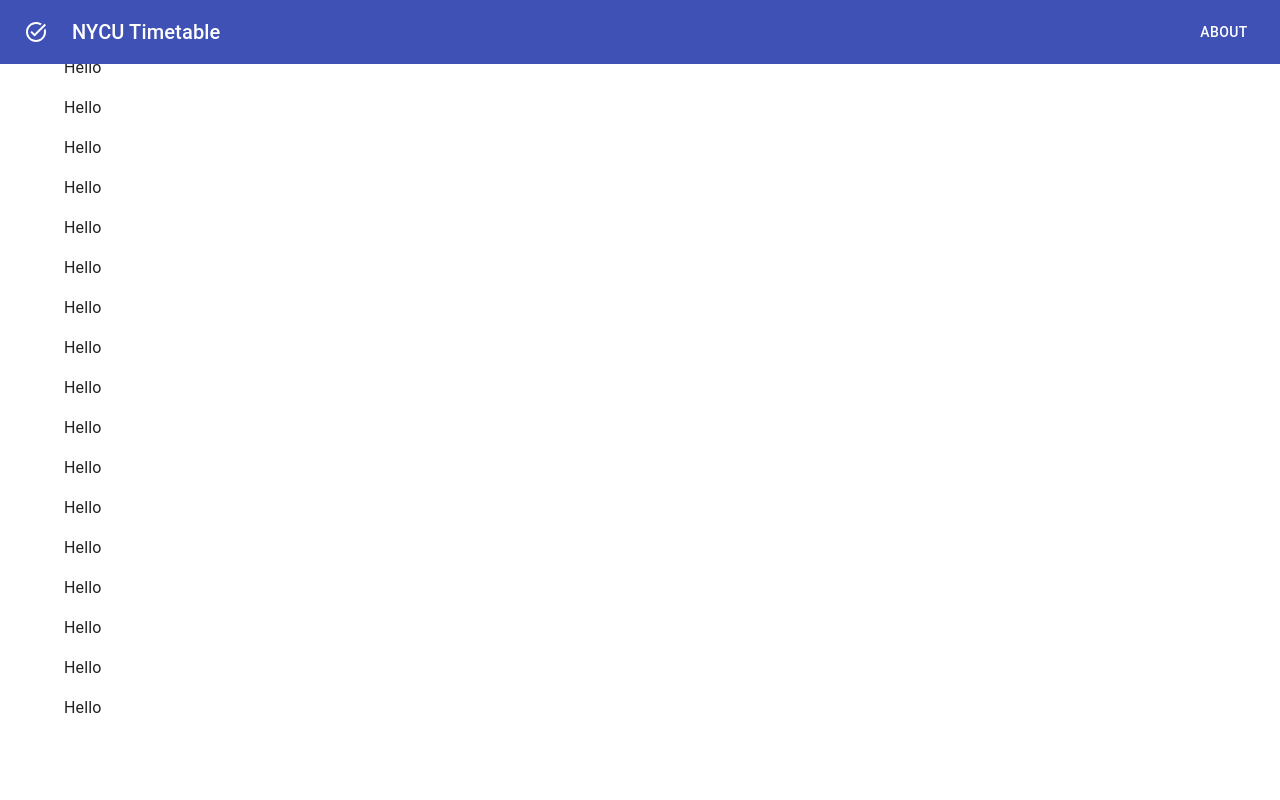
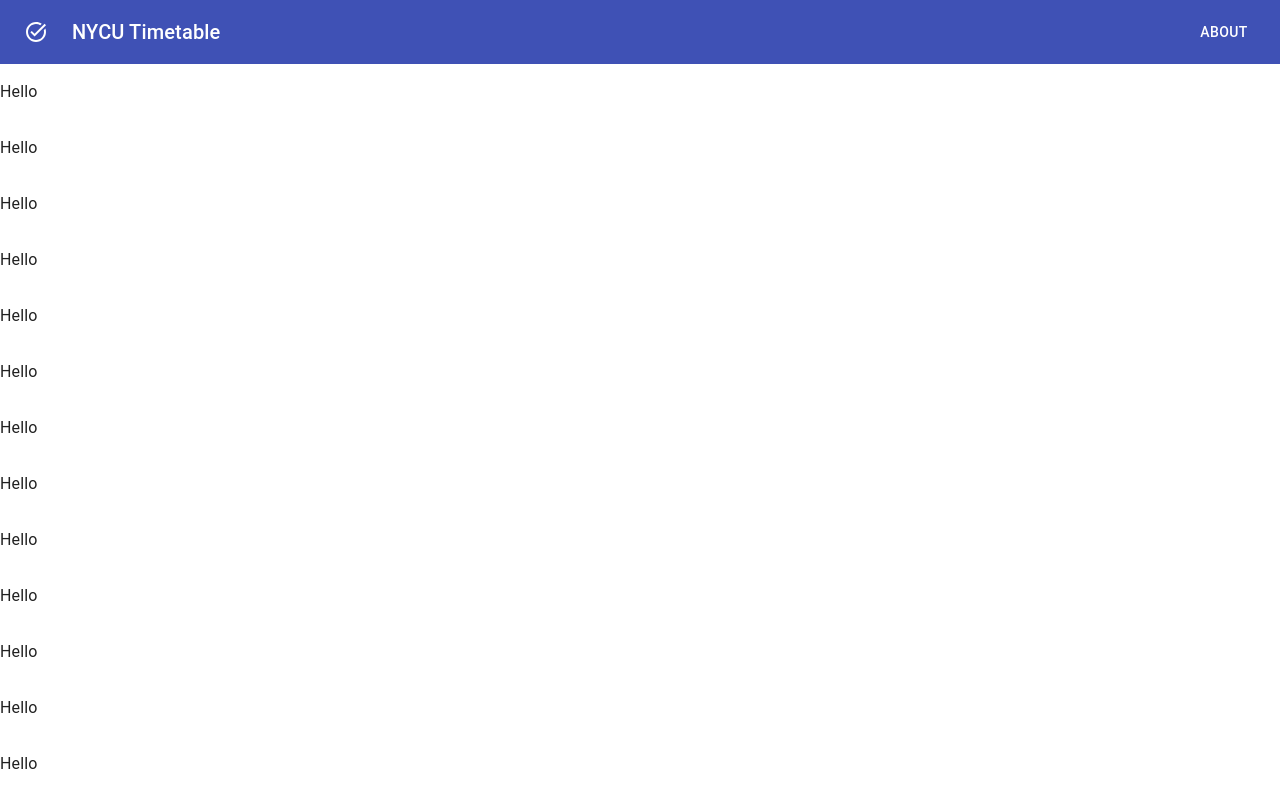
Before and after one commit to enquestor/NYCUNextTimetable, a Next.js app: page / in a window 1280 px wide. Shown: the top 800 px of the page. Built offline with nearby package versions, Linux system fonts and the light colour scheme.

Commit message:
Adjust layout

```diff
--- a/components/Layout.tsx
+++ b/components/Layout.tsx
@@ -2,32 +2,80 @@ import {
   AppBar,
   Box,
   Button,
-  Container,
   CssBaseline,
+  FormControl,
+  MenuItem,
+  Select,
+  ThemeProvider,
   Toolbar,
   Typography,
+  useMediaQuery,
 } from "@mui/material";
 import TaskAltIcon from "@mui/icons-material/TaskAlt";
+import { createTheme, Theme } from "@mui/material/styles";
+import { useMemo, useState } from "react";
+import Cookies from "js-cookie";
+
+declare module "@mui/material/styles" {
+  interface PaletteOptions {
+    mode?: "light" | "dark";
+  }
+  interface ThemeOptions {
+    palette?: PaletteOptions;
+    props?: any;
+  }
+}
 
 export default ({ children }: any) => {
+  const [theme, setTheme] = useState<"light" | "dark">(preferredTheme());
+  const themeOptions = useMemo<Theme>(
+    () => createTheme(getThemeOptions(theme)),
+    [theme]
+  );
+
   return (
-    <Box sx={{ display: "flex" }}>
+    <ThemeProvider theme={themeOptions}>
+      <Box sx={{ display: "flex", flexDirection: "column" }}>
         <CssBaseline />
-      <AppBar position="fixed" elevation={0}>
+        <AppBar position="sticky" elevation={0}>
           <Toolbar>
             <TaskAltIcon />
             <Typography
               variant="h6"
               component="div"
               noWrap
-            sx={{ flexGrow: 1, pl: 3 }}
+              sx={{ pl: 3, flexGrow: 1 }}
             >
               NYCU Timetable
             </Typography>
             <Button color="inherit">About</Button>
           </Toolbar>
         </AppBar>
-      <Container>{children}</Container>
+        {children}
       </Box>
+    </ThemeProvider>
   );
 };
+
+export const getThemeOptions = (mode: "light" | "dark") => ({
+  palette: {
+    mode: mode,
+    primary: {
+      main: "#3f51b5",
+    },
+    secondary: {
+      main: "#f50057",
+    },
+  },
+  shape: {
+    borderRadius: 12,
+  },
+  spacing: 8,
+});
+
+const preferredTheme = (): "light" | "dark" => {
+  if (Cookies.get("paletteMode") !== undefined) {
+    return Cookies.get("paletteMode") as "light" | "dark";
+  }
+  return useMediaQuery("(prefers-color-scheme: dark)") ? "dark" : "light";
+};
--- a/package.json
+++ b/package.json
@@ -13,6 +13,7 @@
     "@mui/icons-material": "^5.1.1",
     "@mui/material": "^5.1.1",
     "axios": "^0.24.0",
+    "js-cookie": "^3.0.1",
     "next": "12.0.4",
     "react": "17.0.2",
     "react-dom": "17.0.2",
@@ -20,6 +21,7 @@
     "sass": "^1.43.4"
   },
   "devDependencies": {
+    "@types/js-cookie": "^3.0.1",
     "@types/node": "16.11.7",
     "@types/react": "17.0.35",
     "eslint": "7.32.0",
--- a/pages/_app.tsx
+++ b/pages/_app.tsx
@@ -1,42 +1,11 @@
 import type { AppProps } from "next/app";
 import Layout from "../components/Layout";
-import { AppBar, PaletteOptions, ThemeProvider } from "@mui/material";
-
-import { createTheme } from "@mui/material/styles";
-
-declare module "@mui/material/styles" {
-  interface PaletteOptions {
-    mode?: "light" | "dark";
-  }
-  interface ThemeOptions {
-    palette?: PaletteOptions;
-    props?: any;
-  }
-}
-
-const theme = createTheme({
-  palette: {
-    mode: "light",
-    primary: {
-      main: "#3f51b5",
-    },
-    secondary: {
-      main: "#f50057",
-    },
-  },
-  shape: {
-    borderRadius: 12,
-  },
-  spacing: 8,
-});
 
 function MyApp({ Component, pageProps }: AppProps) {
   return (
-    <ThemeProvider theme={theme}>
-      <Layout>
-        <Component {...pageProps} />
-      </Layout>
-    </ThemeProvider>
+    <Layout>
+      <Component {...pageProps} />
+    </Layout>
   );
 }
 
--- a/pages/api/acysem.ts
+++ b/pages/api/acysem.ts
@@ -12,7 +12,6 @@ export default async function handler(
 ) {
   if (req.method === "GET") {
     const { acysems, time } = await getAcySem();
-    // console.log(acysems);
     if (typeof acysems !== "undefined") {
       res.status(200).json({
         acysems,
@@ -35,9 +34,8 @@ async function getAcySem(): Promise<GetAcySemReponse> {
   const { data, time } = await cachedGet(
     process.env.NYCU_ENDPOINT + "get_acysem"
   );
-  console.log(data);
   if (data) {
-    const acysems = data.map((acysem: { T: string }): string => acysem["T"]);
+    const acysems = data.map((acysem: { T: string }): string => acysem.T);
     return { acysems, time };
   } else {
     return { time };
--- a/pages/index.tsx
+++ b/pages/index.tsx
@@ -1,8 +1,18 @@
 import type { NextPage } from "next";
+import Head from "next/head";
 
 const Home: NextPage = () => {
   return (
     <>
+      <Head>
+        <title>Home</title>
+      </Head>
+      <p>Hello</p>
+      <p>Hello</p>
+      <p>Hello</p>
+      <p>Hello</p>
+      <p>Hello</p>
+      <p>Hello</p>
       <p>Hello</p>
       <p>Hello</p>
       <p>Hello</p>
```
Also changed, not shown: 1 other file (tests, documents, lock files or other folders). Lines whose indentation alone changed are shown as unchanged.
